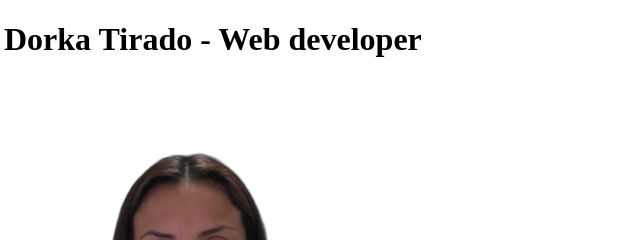
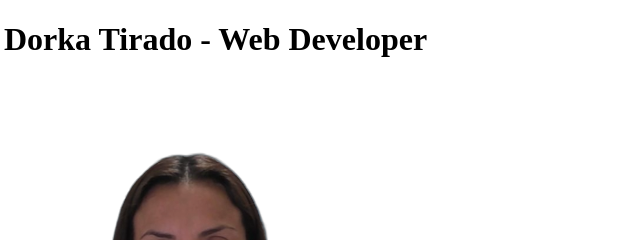
Before and after one commit to Dorkatr/my-resume, a plain HTML site: page index.html in a window 1280 px wide. Shown: the top 240 px of the page, 4-644 px from the left. Drawn offline with Linux system fonts and the light colour scheme.

Commit message:
Change title

```diff
--- a/index.html
+++ b/index.html
@@ -8,7 +8,7 @@
 </head>
 
 <body>
-    <h1>Dorka Tirado - Web developer</h1>
+    <h1>Dorka Tirado - Web Developer</h1>
     <img src="./assets/images/DORKA T.png" alt="Profile picture" />
 
     <h2>Summary</h2>
```
